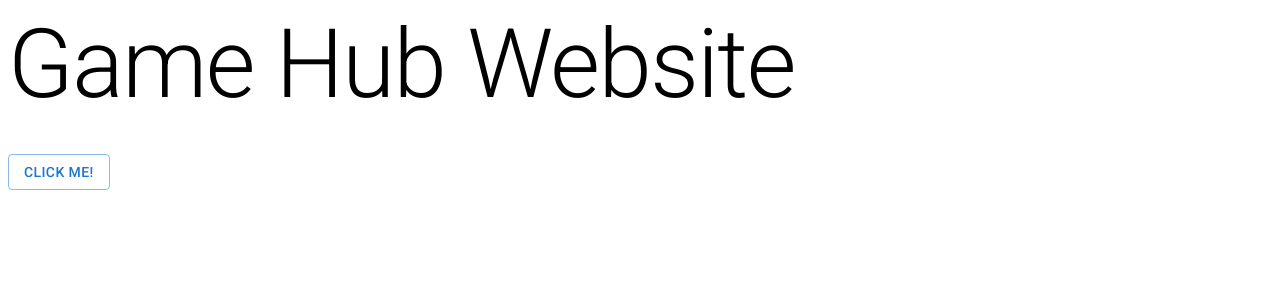
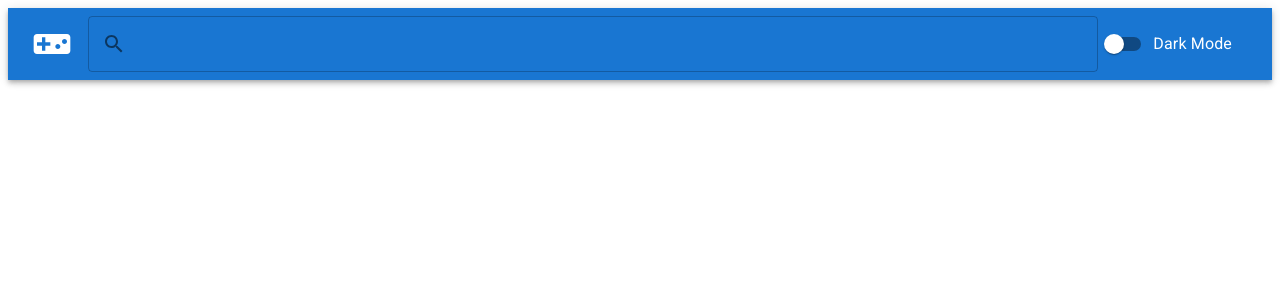
Before and after one commit to theMycron/game-hub-react, a React (Vite) app: page / in a window 1280 px wide. Shown: the top 300 px of the page. Built offline with nearby package versions, Linux system fonts and the light colour scheme.

Commit message:
added navbar

```diff
--- a/src/App.tsx
+++ b/src/App.tsx
@@ -1,16 +1,13 @@
 import "./App.css";
-import Box from "@mui/material/Box";
-import { Button, Typography } from "@mui/material";
+import { Drawer } from "@mui/material";
+import NavBar from "./components/NavBar/NavBar.tsx";
 
 function App() {
   return (
     <>
-      <Box sx={{ width: "100%", maxWidth: 800 }}>
-        <Typography variant="h1" gutterBottom>
-          Game Hub Website
-        </Typography>
-        <Button variant="outlined">Click ME!</Button>
-      </Box>
+      <NavBar />
+      <Drawer></Drawer>
+      <div className="main"></div>
     </>
   );
 }
--- /dev/null
+++ b/src/components/NavBar/NavBar.tsx
@@ -0,0 +1,48 @@
+import {
+  AppBar,
+  Container,
+  FormControlLabel,
+  InputAdornment,
+  Switch,
+  TextField,
+  Toolbar,
+} from "@mui/material";
+import VideogameAssetIcon from "@mui/icons-material/VideogameAsset";
+import SearchIcon from "@mui/icons-material/Search";
+import Box from "@mui/material/Box";
+
+function NavBar() {
+  return (
+    <AppBar position="static">
+      <Container maxWidth="xl">
+        <Toolbar disableGutters>
+          <VideogameAssetIcon sx={{ display: "flex", mr: 1, fontSize: 40 }} />
+          <Box sx={{ flexGrow: 2, display: "flex" }}>
+            <TextField
+              id="search"
+              sx={{ m: 1 }}
+              fullWidth
+              InputProps={{
+                startAdornment: (
+                  <InputAdornment position="start">
+                    <SearchIcon />
+                  </InputAdornment>
+                ),
+              }}
+            />
+          </Box>
+          <Box sx={{ display: "flex" }}>
+            <FormControlLabel control={<Switch></Switch>} label={"Dark Mode"} />
+          </Box>
+
+          {/*<VideogameAssetIcon*/}
+          {/*  sx={{ display: { xs: "flex", md: "none" }, mr: 1, fontSize: 40 }}*/}
+          {/*/>*/}
+          {/*<Box sx={{ flexGrow: 1, display: { xs: "flex", md: "none" } }}></Box>*/}
+        </Toolbar>
+      </Container>
+    </AppBar>
+  );
+}
+
+export default NavBar;
```
